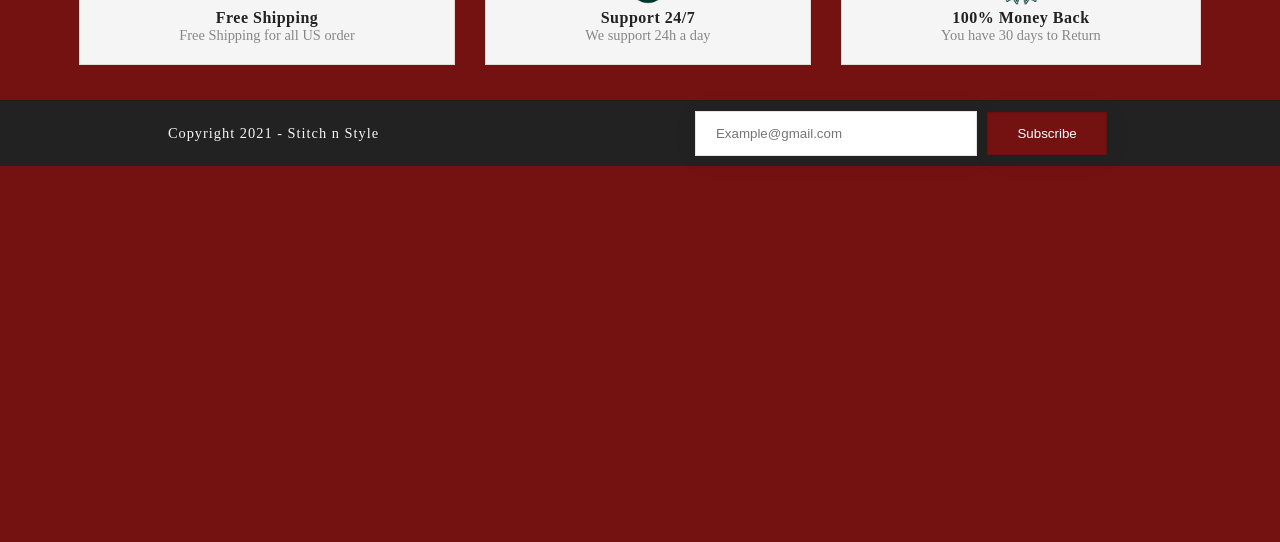
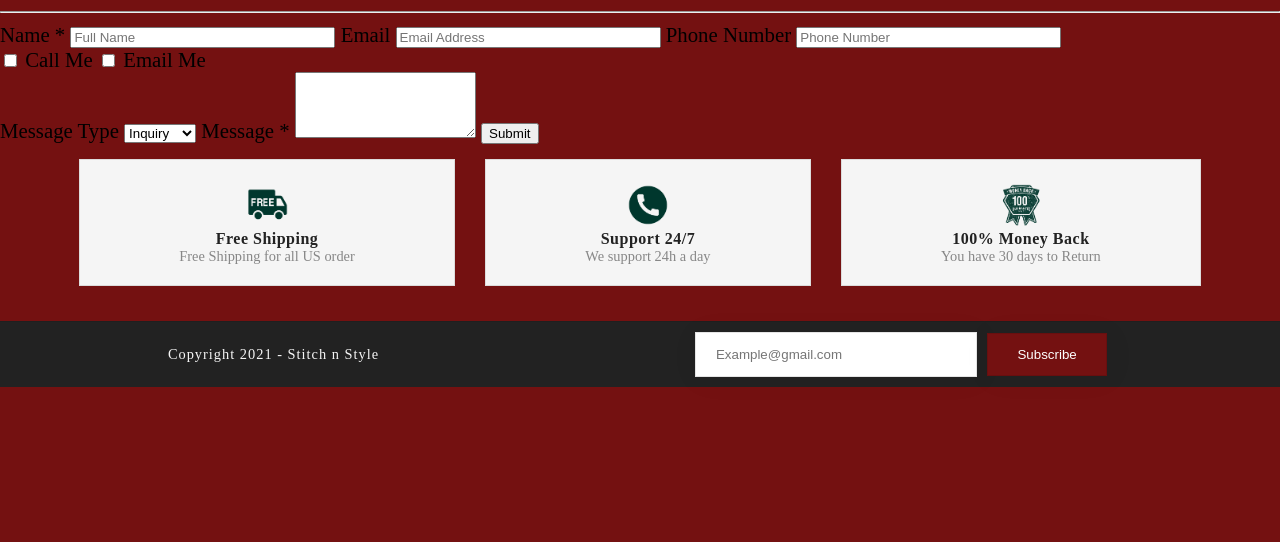
Before and after one commit to Kunal-Preet/Project1, a plain HTML site: page contact.html in a window 1280 px wide. Shown: the part 258-800 px from the top of the page. Drawn offline with Linux system fonts and the light colour scheme.

Commit message:
Update contact.html

```diff
--- a/contact.html
+++ b/contact.html
@@ -27,6 +27,43 @@
      </ul>
      </div>
  </nav>
+     <main class="form-content">
+    <div class="form-container">
+        <h2>Send Us a Message</h2>
+        <hr>
+        <form>
+
+            <label for="name" class="form-text-label">Name <span class="required">*</span></label>
+            <input type="text" id="name" name="name" size="30" placeholder="Full Name" class="form-text-input">
+
+            <label for="email" class="form-text-label">Email</label>
+            <input type="email" id="email" name="email" size="30" placeholder="Email Address" class="form-text-input">
+
+            <label for="phone" class="form-text-label">Phone Number</label>
+            <input type="tel" id="phone" name="phone" size="30" placeholder="Phone Number" class="form-text-input">
+
+            <div class="contact-group">
+                <input type="checkbox" id="check1" name="check1">
+                <label for="check1">Call Me</label>
+                <input type="checkbox" id="check2" name="check2">
+                <label for="check2">Email Me</label>
+            </div>
+
+            <label for="category" class="form-text-label">Message Type</label>
+            <select id="category" class="form-text-input">
+                <option>Inquiry</option>
+                <option>Request</option>
+                <option>Other</option>
+            </select>
+
+            <label for="message" class="form-text-label">Message <span class="required">*</span></label>
+            <textarea id="message" name="message" rows="4"></textarea>
+
+            <input class="btn" type="submit" value="Submit">
+        </form>
+    </div>
+</main>
+
 
  <section class="services">
     <div class="services-box">
```
